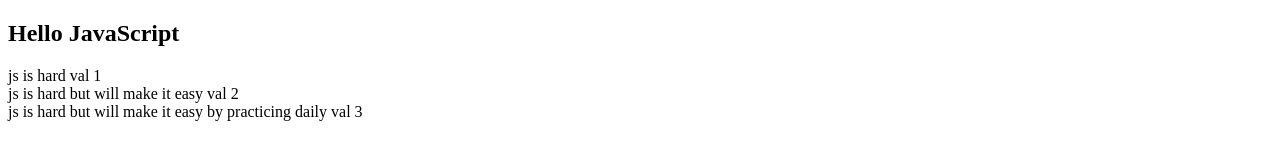
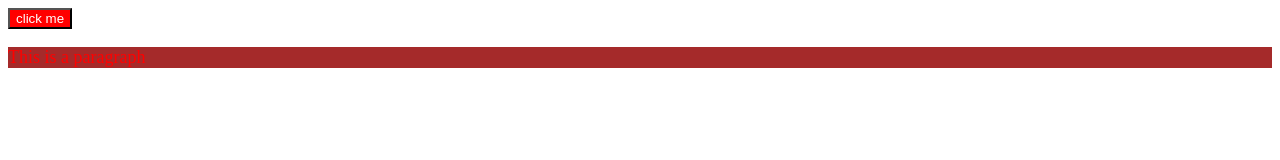
Before and after one commit to SardarNazeer/DOM-practice-qs-in-js, a plain HTML site: page index.html in a window 1280 px wide. Drawn offline with Linux system fonts and the light colour scheme.

Commit message:
practiced two more question today

```diff
--- a/index.html
+++ b/index.html
@@ -4,12 +4,18 @@
     <meta charset="UTF-8">
     <meta name="viewport" content="width=device-width, initial-scale=1.0">
     <title>Document Object Model (DOM) / Practice</title>
+
+    <link rel="stylesheet" href="style.css">
 </head>
 <body>
-    <h2>Hello JavaScript</h2>
+    <!-- <h2>Hello JavaScript</h2>
     <div class="box">first div</div>
     <div class="box">second div</div>
-    <div class="box">third div</div>
+    <div class="box">third div</div> -->
+
+    <!-- for q4  -->
+
+    <p class="para">This is a paragraph</p>
 
     <script src="main.js"></script>
 
--- a/main.js
+++ b/main.js
@@ -8,8 +8,27 @@
 
 // q2) create 3 div with common class name - 'box' acces them & add some unique text to each of them
 
-let divs = document.querySelectorAll(".box");
+// let divs = document.querySelectorAll(".box");
 
-divs[0].innerText = "js is hard val 1";
-divs[1].innerText = "js is hard but will make it easy val 2";
-divs[2].innerText = "js is hard but will make it easy by practicing daily val 3";
+// divs[0].innerText = "js is hard val 1";
+// divs[1].innerText = "js is hard but will make it easy val 2";
+// divs[2].innerText = "js is hard but will make it easy by practicing daily val 3";
+
+
+// q3) Create new button element give it a text "click me" bg color of red & text color of white,
+// inserrt the button as the first element inside the body tag
+
+let newBtn = document.createElement("button");
+newBtn.innerText = 'click me';
+
+newBtn.style.color = 'white';
+newBtn.style.backgroundColor = 'red';
+
+document.querySelector("body").prepend(newBtn);
+
+// q4) create a p tag in html, give it a class & some styling
+// now create a new class in CSS and try to append this class to the p Element
+// Did you notice how you overwrite the class name when you add a new class solve this problem using classList
+
+let para = document.querySelector("p");
+para.classList.add("newPara");
--- /dev/null
+++ b/style.css
@@ -0,0 +1,8 @@
+.para{
+    color: red;
+    font-size: 18px;
+}
+
+.newPara{
+    background-color: brown;
+}
```
